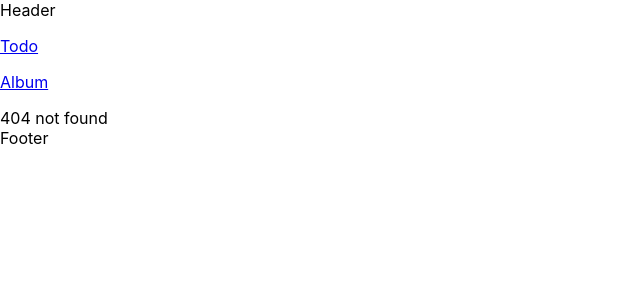
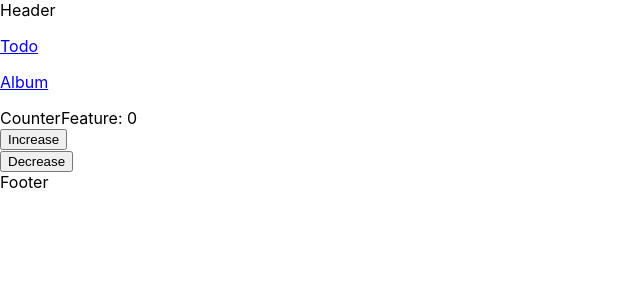
Before and after one commit to toanlehcm/demo_reactjs, a React (Create React App) app: page / in a window 1280 px wide. Before the commit this address had no page. Shown: the top 300 px of the page, without its empty margins (0-640 px from the left). Built offline with nearby package versions, Linux system fonts and the light colour scheme.

Commit message:
ReactJS: 13-07 Kết nối Redux từ component

```diff
--- a/src/App.js
+++ b/src/App.js
@@ -3,6 +3,7 @@
 import TodoFeature from './features/Todo';
 import NotFound from './components/NotFound';
 import { Switch, Route, NavLink, Redirect } from 'react-router-dom';
+import CounterFeature from './features/Counter';
 
 export default function App() {
   return (
@@ -14,9 +15,10 @@
 
       <Switch>
         <Redirect from="/home" to='/' exact />
+        <Route path="/" component={CounterFeature} />
         <Route path="/todos" component={TodoFeature} />
         <Route path='/albums' component={AlbumFeature} />
-        <Route component={NotFound} />
+        {/* <Route component={NotFound} /> */}
       </Switch>
 
       Footer
--- a/src/features/Counter/index.jsx
+++ b/src/features/Counter/index.jsx
@@ -1,8 +1,38 @@
 import React from 'react';
 import PropTypes from 'prop-types';
+import { useDispatch, useSelector } from 'react-redux';
+import { increase, decrease } from './counterSlice'; // name import.
 
 const CounterFeature = (props) => {
-  return <div></div>;
+  const dispatch = useDispatch();
+
+  // (state) is root state. Get state from redux.
+  // state <=> rootReducer in file store, so state.count.
+  const count = useSelector((state) => state.count);
+
+  const handleIncreaseClick = () => {
+    const action = increase(123); // functions is called 'action creator'. Basically, increase() return 1 object
+
+    // After have action, dispatch action. Pass action to redux (action increase in counterSlice.js)
+    dispatch(action);
+  };
+
+  const handleDecreaseClick = () => {
+    // const action = decrease();
+    dispatch(decrease());
+  };
+
+  return (
+    <div>
+      CounterFeature: {count}
+      <div>
+        <button onClick={handleIncreaseClick}>Increase</button>
+      </div>
+      <div>
+        <button onClick={handleDecreaseClick}>Decrease</button>
+      </div>
+    </div>
+  );
 };
 
 CounterFeature.propTypes = {};
```
